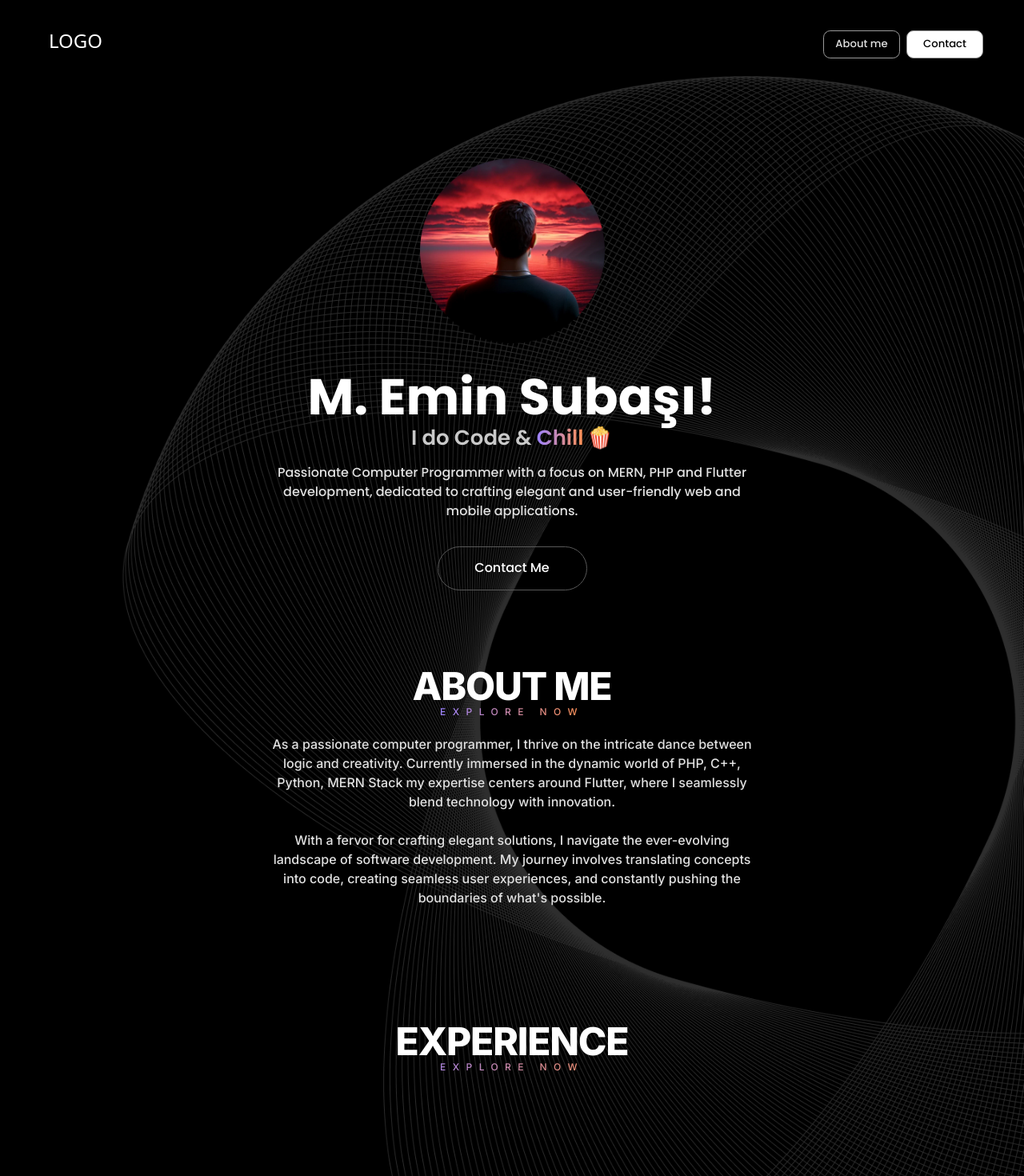
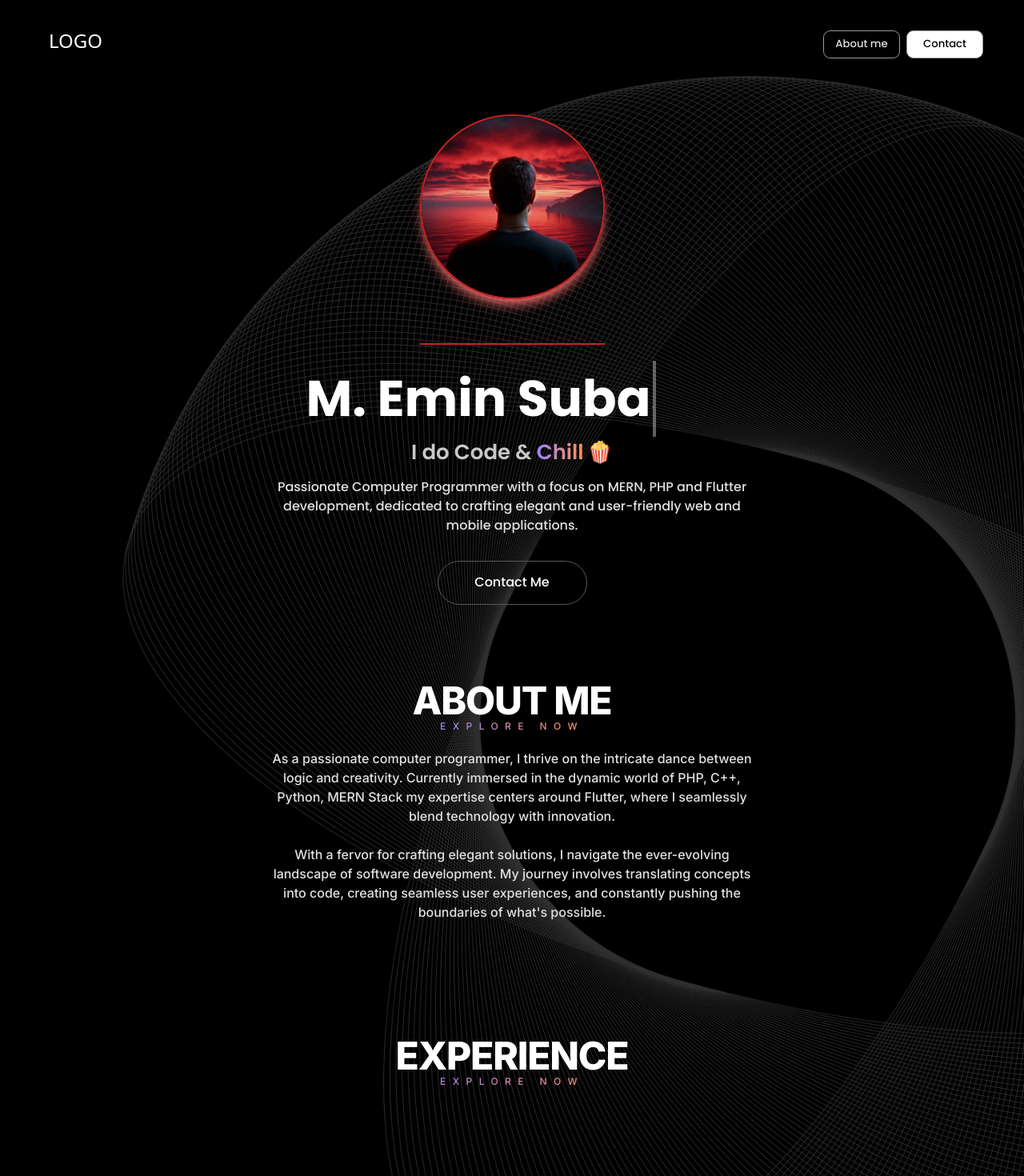
Before and after one commit to mesubasi/my-portfolio-frontend, a React (Vite) app: page / in a window 1280 px wide. Shown: the top 1470 px of the page at 80% size. Built offline with nearby package versions, Linux system fonts and the light colour scheme.

Commit message:
Animation Added

```diff
--- a/src/components/section/Section.jsx
+++ b/src/components/section/Section.jsx
@@ -7,23 +7,23 @@ const Section = () => {
     return (
         <div className='mt-[123px]'>
             <section className='flex flex-col items-center'>
-                <div className='image-container'>
-                    <img src={Logo} alt='Profile Picture' className='sm:w-[231px] md:w-[231px] xl:w-[231px]' />
+                <div className='image-container border-b-2 animate-pulse border-red-600'>
+                    <img src={Logo} alt='Profile Picture' className='animate-bounce border-2  border-red-600 shadow-lg shadow-red-400 rounded-full sm:w-[231px] md:w-[231px] xl:w-[231px]' />
                 </div>
                 <div>
-                    <h2 className='text-white poppins-bold text-[63px] mt-5'>M. Emin Subaşı!</h2>
+                    <h2 className=' text-white poppins-bold text-[63px] mt-5 animate-typing overflow-hidden whitespace-nowrap border-r-4'>M. Emin Subaşı!</h2>
                 </div>
-                <div className='flex -mt-4'>
+                <div className='flex'>
                     <p className='text-[#C9C9C9] poppins-semibold text-[26px]'>I do Code & {" "}
                         <span className='bg-gradient-to-r from-[#9C83FF]  to-[#FF9051] text-transparent bg-clip-text text-[26px] mr-1'>Chill</span>
                     </p>
                     <span className='text-[26px] poppins-semibold'>🍿</span>
                 </div>
                 <div className='w-[587px]'>
-                    <p className='text-[#E1E1E1] text-[16px] poppins-medium leading-6 mt-3 text-center'>Passionate Computer Programmer with a focus on MERN, PHP and Flutter development,
+                    <p className='animate-slideLeft text-[#E1E1E1] text-[16px] poppins-medium leading-6 mt-3 text-center'>Passionate Computer Programmer with a focus on MERN, PHP and Flutter development,
                         dedicated to crafting elegant and user-friendly web and mobile applications.</p>
                 </div>
-                <div className="border-[#585858] border rounded-[75px] w-[187px] h-[55px] flex justify-center mt-8">
+                <div className="border-[#585858] border rounded-[75px] w-[187px] h-[55px] flex justify-center mt-8 hover:bg-red-400 transition-all hover:cursor-pointer">
                     <button to="/contact">
                         <p className="text-white poppins-medium text-base">Contact Me</p>
                     </button>
@@ -34,7 +34,7 @@ const Section = () => {
                 <div>
                     <p className="inter-medium bg-gradient-to-r from-[#9C83FF] to-[#FF9051] text-transparent bg-clip-text text-xs tracking-[.70em]">EXPLORE NOW</p>
                 </div>
-                <div className="w-[706px] h-auto min-h-[147px] max-h-[300px] overflow-auto leading-5 mt-5 px-10">
+                <div className="animate-slideRight w-[706px] min-h-[147px] max-h-max leading-5 mt-5 px-10">
                     <p className="text-[#E1E1E1] text-center inter-medium text-base">
                         As a passionate computer programmer, I thrive on the intricate dance between logic and creativity. Currently immersed in the dynamic world of PHP, C++, Python, MERN Stack my expertise centers around Flutter, where I seamlessly blend technology with innovation.
                         <br /><br />
--- a/src/index.css
+++ b/src/index.css
@@ -1,5 +1,5 @@
 @import url("https://fonts.googleapis.com/css2?family=Poppins:wght@500;600;700&display=swap");
-@import url('https://fonts.googleapis.com/css2?family=Inter:wght@100..900&display=swap');
+@import url("https://fonts.googleapis.com/css2?family=Inter:wght@100..900&display=swap");
 
 @tailwind base;
 @tailwind components;
@@ -11,6 +11,7 @@ body {
   background: black url(assets/background.png) no-repeat scroll;
   background-size: 100%;
 }
+
 
 .poppins-medium {
   font-family: "Poppins", sans-serif;
@@ -35,8 +36,7 @@ body {
   font-optical-sizing: auto;
   font-weight: 800;
   font-style: normal;
-  font-variation-settings:
-    "slnt" 0;
+  font-variation-settings: "slnt" 0;
 }
 
 .inter-medium {
@@ -44,6 +44,32 @@ body {
   font-optical-sizing: auto;
   font-weight: 500;
   font-style: normal;
-  font-variation-settings:
-    "slnt" 0;
+  font-variation-settings: "slnt" 0;
 }
+
+@keyframes slideLeft {
+  from {
+    transform: translateX(-100%);
+  }
+  to {
+    transform: translateX(0);
+  }
+}
+
+.animate-slideLeft {
+  animation: slideLeft 2s ease-out;
+}
+
+
+@keyframes slideRight {
+  from {
+    transform: translateX(100%);
+  }
+  to {
+    transform: translateX(0);
+  }
+}
+
+.animate-slideRight {
+  animation: slideRight 2s ease-out;
+}
--- a/tailwind.config.js
+++ b/tailwind.config.js
@@ -2,7 +2,32 @@
 export default {
   content: ["./index.html", "./src/**/*.{js,ts,jsx,tsx}"],
   theme: {
-    extend: {},
+    extend: {
+      keyframes: {
+        typing: {
+          "0%": {
+            width: "0%",
+            visibility: "hidden"
+          },
+          "100%": {
+            width: "100%"
+          }
+        },
+        blink: {
+          "50%": {
+            borderColor: "transparent"
+          },
+          "100%": {
+            borderColor: "white"
+          }
+        }
+      },
+      animation: {
+        pulse: 'pulse 2s ease-in-out infinite',
+        bounce: 'bounce 2s ease-in-out infinite',
+        typing: "typing 2s steps(20) infinite alternate, blink .7s infinite",
+      }
+    },
   },
   plugins: [],
 };
```
